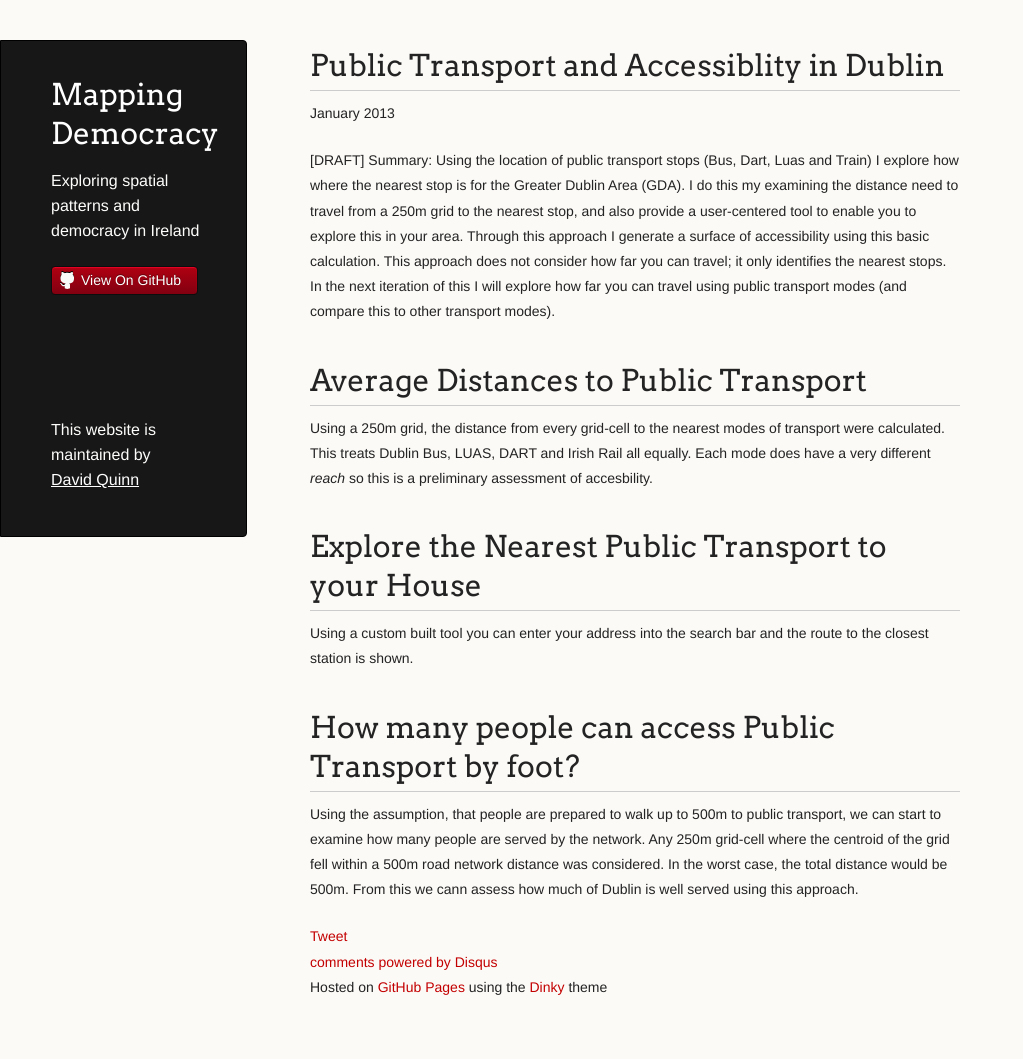
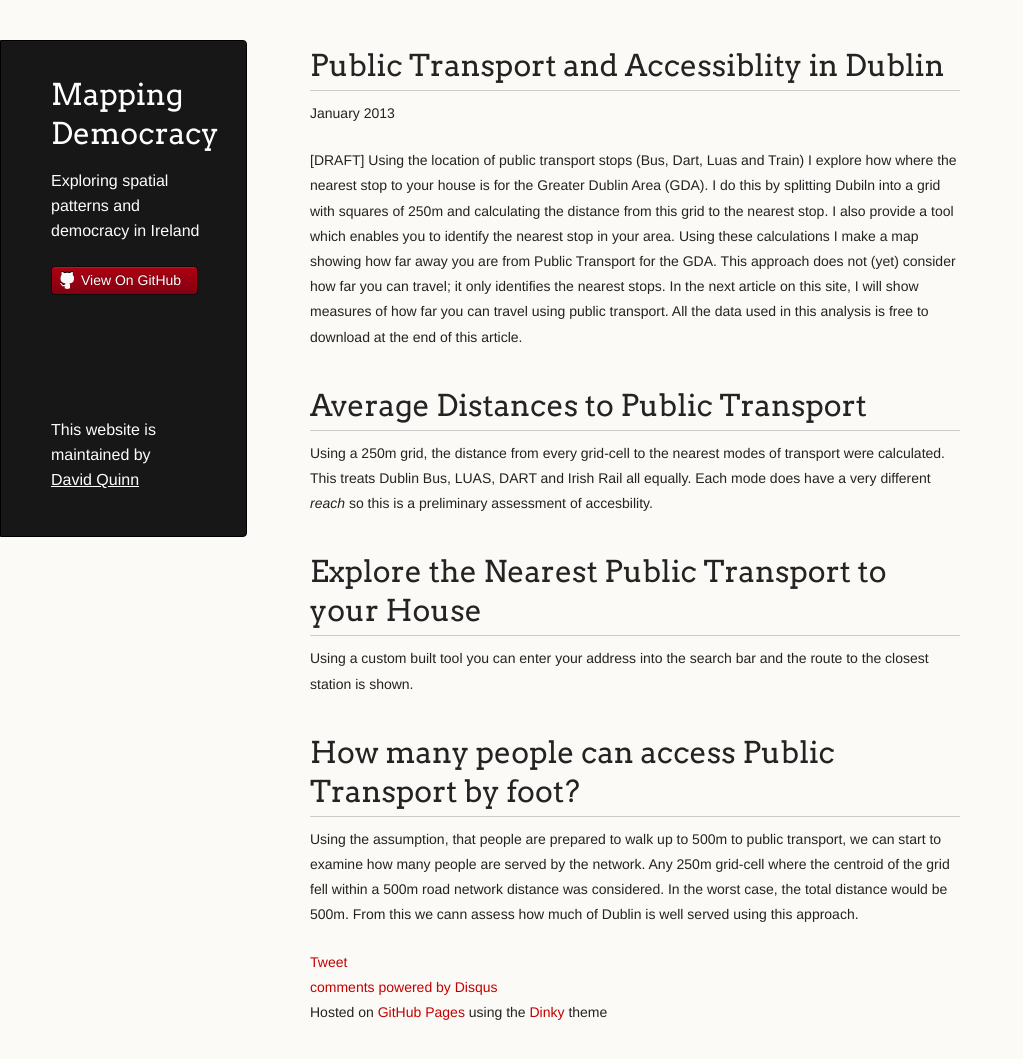
Before and after one commit to djq/mapping_democracy, a Jekyll site: the page built from _posts/2013-01-10-Public-Transport-Accessibility-in-Dublin.md, in a window 1280 px wide and 1097 px high. Shown: the top 1059 px of the window, without its empty margins (0-1023 px from the left). Built offline with Jekyll 4.4.1, drawn with Linux system fonts in a browser that asks for light colours; Markdown is read by kramdown in place of the engine named in the settings; comment, search, counter and statistics services are not loaded.

Commit message:
outline of accessibility calculations

```diff
--- a/_posts/2013-01-10-Public-Transport-Accessibility-in-Dublin.md
+++ b/_posts/2013-01-10-Public-Transport-Accessibility-in-Dublin.md
@@ -9,7 +9,7 @@ title: Public Transport and Accessiblity in Dublin
 <p class="meta">January 2013</p>
 
 [DRAFT]
-Summary: Using the location of public transport stops (Bus, Dart, Luas and Train) I explore how where the nearest stop is for the Greater Dublin Area (GDA). I do this my examining the distance need to travel from a 250m grid to the nearest stop, and also provide a user-centered tool to enable you to explore this in your area. Through this approach I generate a surface of accessibility using this basic calculation. This approach does not consider how far you can travel; it only identifies the nearest stops. In the next iteration of this I will explore how far you can travel using public transport modes (and compare this to other transport modes).
+Using the location of public transport stops (Bus, Dart, Luas and Train) I explore how where the nearest stop to your house is for the Greater Dublin Area (GDA). I do this by splitting Dubiln into a grid with squares of 250m and calculating the distance from this grid to the nearest stop. I also provide a tool which enables you to identify the nearest stop in your area. Using these calculations I make a map showing how far away you are from Public Transport for the GDA. This approach does not (yet) consider how far you can travel; it only identifies the nearest stops. In the next article on this site, I will show measures of how far you can travel using public transport. All the data used in this analysis is free to download at the end of this article.
 
 
 # Average Distances to Public Transport #
```
